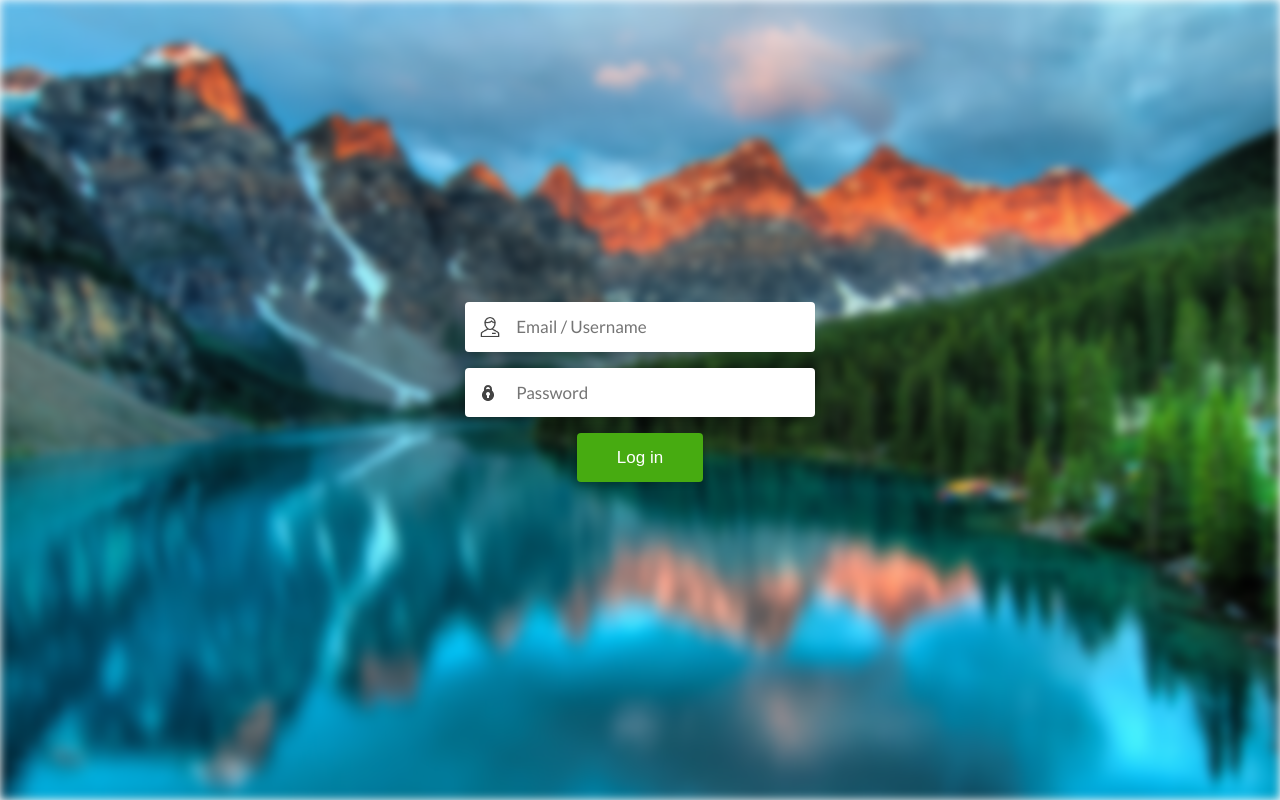
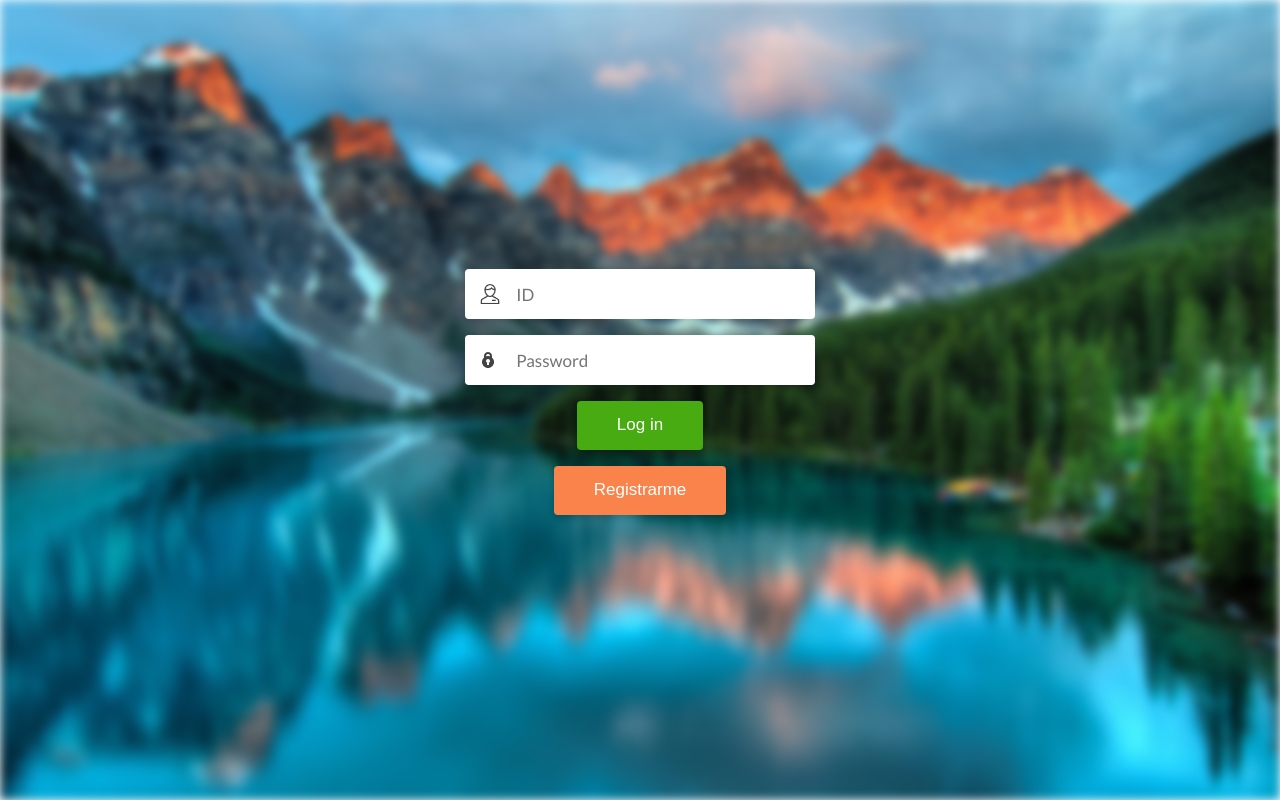
Before and after one commit to LuisDiaz-ipsilon/logApp, an Angular app: page /auth/login in a window 1280 px wide. Built offline with nearby package versions, Linux system fonts and the light colour scheme.

Commit message:
v4-login-echo

```diff
--- a/src/app/auth/components/login/login.component.html
+++ b/src/app/auth/components/login/login.component.html
@@ -1 +1,22 @@
-<p>login works!</p>
+
+<!-- partial:index.partial.html -->
+<div id="bg"></div>
+
+<form [formGroup]="formularioLog" (ngSubmit)="login()">
+  <div class="form-field">
+    <input placeholder="ID" formControlName="id" required/>
+  </div>
+
+  <div class="form-field">
+    <input type="password" placeholder="Password" formControlName="pass" required/>                         </div>
+
+  <div class="form-field">
+    <button class="btn" type="submit" [disabled]="formularioLog.invalid">Log in</button>
+  </div>
+  <div class="form-field">
+    <button class="btn-sec" routerLink="/auth/register">Registrarme</button>
+  </div>
+
+</form>
+
+<!-- partial -->
--- a/src/app/auth/components/login/login.component.ts
+++ b/src/app/auth/components/login/login.component.ts
@@ -1,15 +1,28 @@
 import { Component, OnInit } from '@angular/core';
+import { FormBuilder, FormGroup, Validators } from '@angular/forms';
+import { Router } from '@angular/router';
+import { AuthService } from '../../services/auth.service';
 
 @Component({
   selector: 'app-login',
   templateUrl: './login.component.html',
   styleUrls: ['./login.component.css']
 })
-export class LoginComponent implements OnInit {
+export class LoginComponent  {
 
-  constructor() { }
+  formularioLog : FormGroup = this.fb.group({
+    id: ['', [Validators.required, Validators.minLength(8)]],
+    pass: ['', [Validators.required, Validators.minLength(7)]]
+  });
 
-  ngOnInit(): void {
+  constructor(private fb : FormBuilder,
+    private router : Router,
+    private authService : AuthService) { }
+
+  login(){
+    console.log(this.formularioLog.value);
+    console.log(this.formularioLog.valid);
+    this.router.navigateByUrl('/dashboard');
   }
 
 }
--- a/src/app/auth/components/main/main.component.html
+++ b/src/app/auth/components/main/main.component.html
@@ -1,17 +1 @@
-
-<!-- partial:index.partial.html -->
-<div id="bg"></div>
-
-<form>
-  <div class="form-field">
-    <input type="email" placeholder="Email / Username" required/>
-  </div>
-
-  <div class="form-field">
-    <input type="password" placeholder="Password" required/>                         </div>
-
-  <div class="form-field">
-    <button class="btn" type="submit">Log in</button>
-  </div>
-</form>
-<!-- partial -->
+<router-outlet></router-outlet>
--- a/src/app/auth/services/auth.service.ts
+++ b/src/app/auth/services/auth.service.ts
@@ -28,7 +28,7 @@ export class AuthService {
     const URL =  `${this.baseUrl}/auth`;
     const body = {id, pass};
 
-
+    return this.http.post(URL, body);
   }
 
   validateToken() {
```
